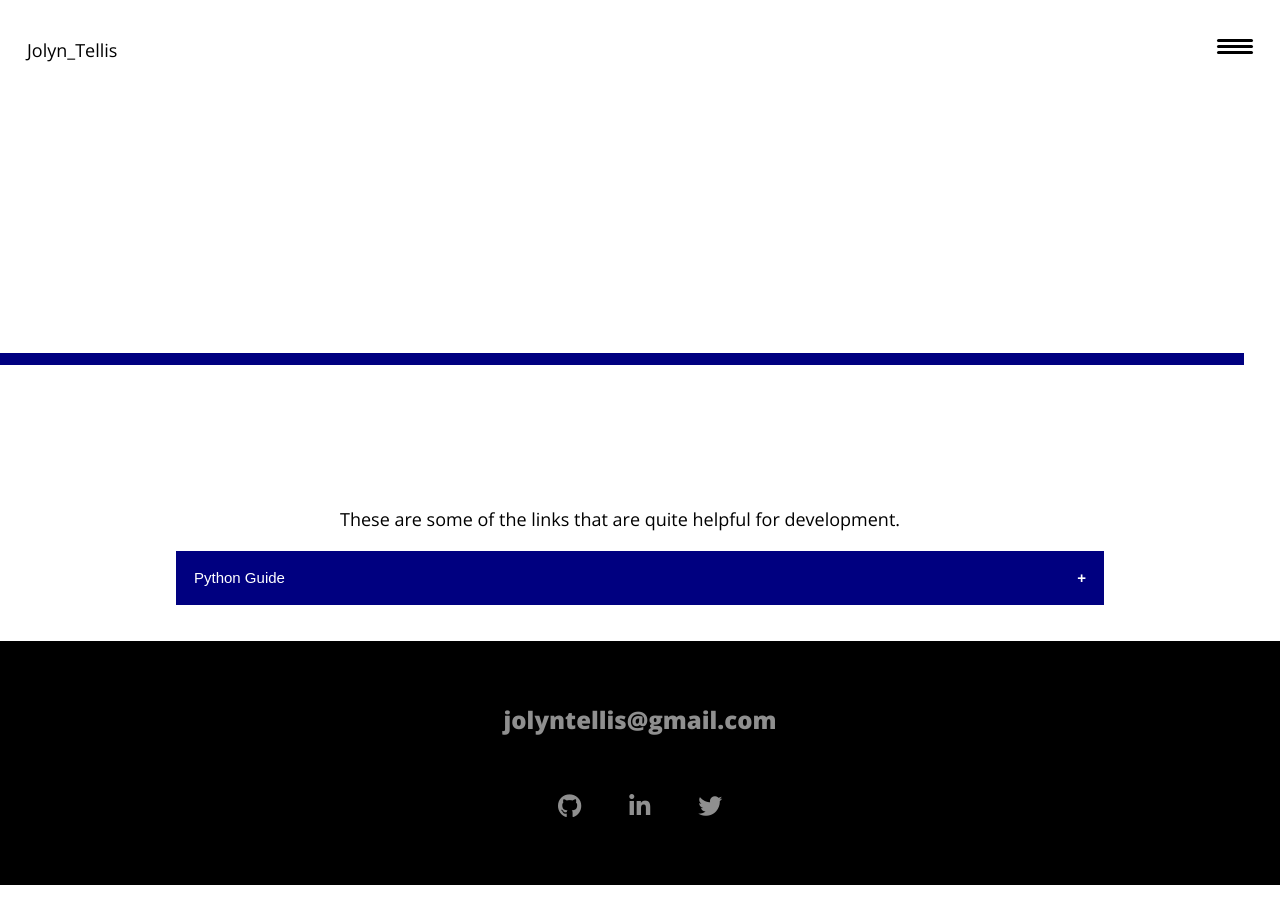
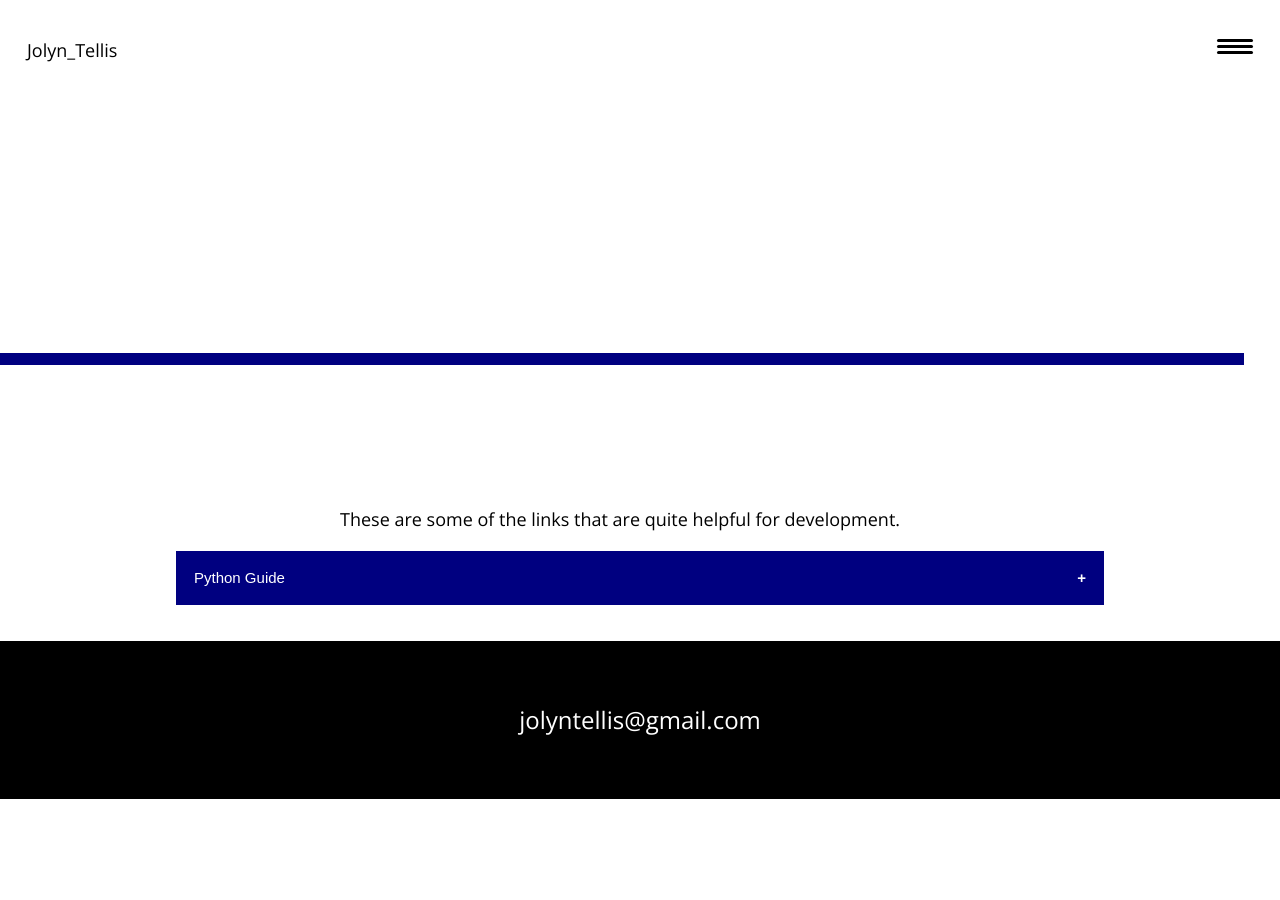
Before and after one commit to jolynt24/Personal-websites, a Jekyll site: the page resources.html, which Jekyll copies as it is, in a window 1280 px wide. Built offline with Jekyll 4.4.1, drawn with Linux system fonts in a browser that asks for light colours; nearby versions of some CDN libraries.

Commit message:
Updated minor design issues

```diff
--- a/css/index.css
+++ b/css/index.css
@@ -231,6 +231,12 @@
 
 .hamburger::before{top: 6px;}
 .hamburger::after{bottom: 6px;}
+
+@media(max-width: 800px) {
+    .nav-open .nav {
+        transform: translateX(65%);
+    }
+}
 
 /*Intro*/
 
@@ -474,7 +480,11 @@
 
 .tabs .tab-btn:hover, .active {background-color: var(--clr-alt);}
 
-@media (min-width: 400px) {
+@media (max-width: 800px) {
+    .portfolio {
+        display: block;
+        font-size: var(--fs-body);
+    }
     .portfolio-item {
         position: relative;
         overflow: hidden;
@@ -486,7 +496,7 @@
 
 .footer {
     background: var(--clr-dark);
-    color: var(--clr-alt);
+    color: var(--clr-light);
     text-align: center;
     padding: 2.5em 0;
     font-size: var(--fs-h3);
@@ -497,33 +507,70 @@
     text-decoration: none;
 }
 
-.footer__link {
+/*.footer__link {
     font-weight: var(--fw-bold);
+}*/
+
+.social-list__link:hover {
+    font-size: 1em;
 }
 
-.footer__link:hover, .social-list__link:hover {
-    opacity: .7;
-    font-size: 2em;
+/*.footer__link:hover {
+    font-size: 1em;
+    text-decoration: underline;
+}*/
+
+.social-list {
+    position: fixed;
+    top: 50%;
+    right: 0;
+    -webkit-transform: translateY(-50%);
+    -ms-transform: translateY(-50%);
+    transform: translateY(-50%);
 }
 
-.footer__link:hover {
-    text-decoration: underline;
+/*.social-list__item {
+    margin: 0 .5em;
+}*/
+
+.social-list__link {
+    display: block;
+    text-align: center;
+    padding: 1em;
+    transition: all 0.3s ease-out;
+    color: var(--clr-light);
+    border: 0.5px solid var(--clr-light);
 }
 
-.social-list {
-    list-style: none;
-    display: flex;
-    justify-content: center;
-    margin: 2em 0 0;
-    padding: 0;
+.social-list__link:hover{
+    background-color: var(--clr-accent);
 }
 
-.social-list__item {
-    margin: 0 .5em;
+.gh{
+    background-color: var(--clr-dark);
 }
 
+.li {
+    background-color: #007bb5;
+}
+
+.tr {
+    background-color: #55ACEE;
+}
+
+.mail{
+    background: red;
+}
+
+.downloads label {
+    font-family: var(--ff-secondary);
+    font-size: var(--fs-body);
+}
+
+@media (min-width: 400px) {
     .social-list__link {
-    padding: .5em;
+        padding: 0.5em;
+    }
 }
 
 /* Portfolio item */
```
Also changed, not shown: index.html (+16 -2 lines), 2 other files. Lines whose indentation alone changed are shown as unchanged.
